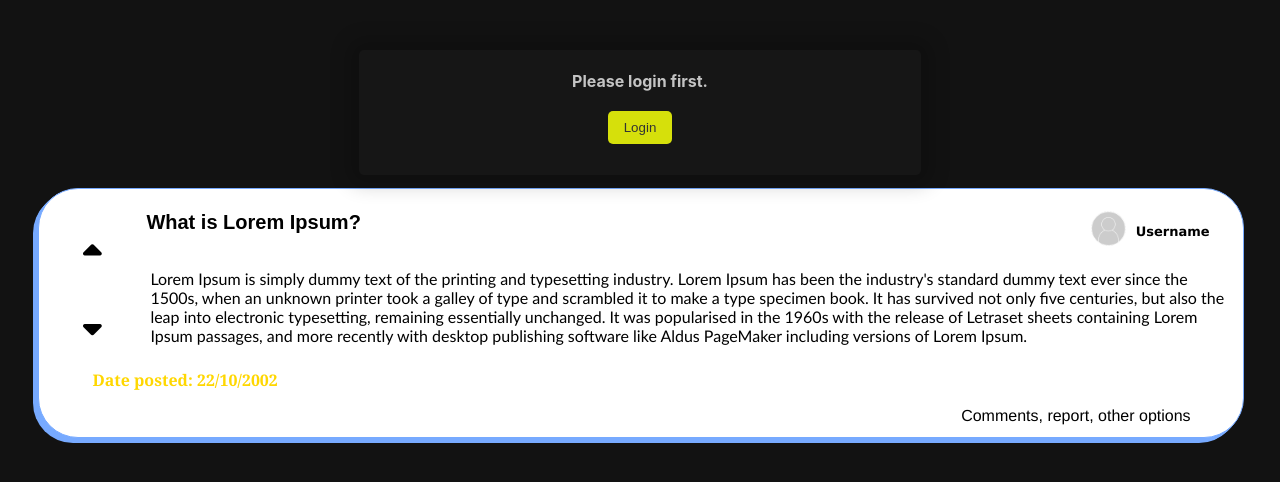
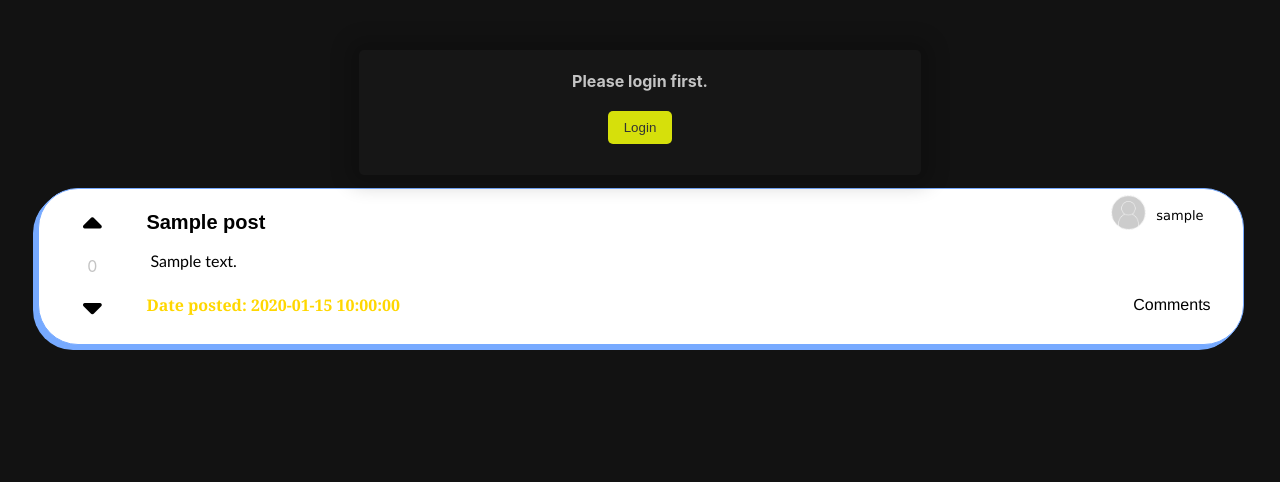
Before and after one commit to omega0verride/askepoka.al, a PHP site: page /home in a window 1280 px wide. Shown: the part 60-542 px from the top of the page. Run offline with PHP 8.4, Linux system fonts and the light colour scheme; tables that the repository leaves empty or names only in its code hold one stand-in row (values such as "Sample post"); some libraries are stand-ins or nearby versions.

Commit message:
added support to view user profiles, someone can view and edit his own details if logged in, fixed post 'card' structure, implemented backedn and samples for posts

```diff
--- a/assets/stylesheet.css
+++ b/assets/stylesheet.css
@@ -4,76 +4,6 @@ body {
   color: rgb(196, 196, 196);
   font-family: -apple-system, BlinkMacSystemFont, sans-serif;
 }
-
-.votes button {
-  background: #121212;
-  border-color: #d6e00b;
-}
-
-
-.card {
-  width: 94%;
-  text-align: center;
-  background-color: white;
-  border-radius: 40px;
-  margin: 1%;
-  margin-left: 3%;
-
-  border: 1px solid #77aaff;
-  box-shadow: -1px 1px #77aaff,
-    -2px 2px #77aaff,
-    -3px 3px #77aaff,
-    -4px 4px #77aaff,
-    -5px 5px #77aaff;
-}
-
-.card-title {
-  display: flex;
-  font-size: 20px;
-  color: black;
-  padding-top: 20px;
-  font-weight: 700;
-  padding-bottom: 10px;
-  font-family: Arial;
-  justify-content: space-between;
-}
-
-.card-content {
-  text-align: left;
-  padding: 5px;
-  color: black;
-  font-family: 'Gill Sans', 'Gill Sans MT', Calibri, 'Trebuchet MS', sans-serif;
-}
-
-.card-controls {
-  text-align: right;
-  padding-right: 50px;
-  padding-bottom: 10px;
-  color: rgb(0, 0, 0);
-  font-family: 'Franklin Gothic Medium', 'Arial Narrow', Arial, sans-serif;
-}
-
-.card-controls:hover {
-  color: blue
-}
-
-.votes {
-  float: left;
-  text-align: center;
-  width: 100px;
-  height: 100%;
-  padding-top: 40px;
-}
-
-
-#cnt {
-  color: white;
-  font-weight: bold;
-  font-size: 25px;
-  margin: 8px
-}
-
-
 
 .centered {
   margin-top: 50px;
@@ -221,31 +151,3 @@ body:not(.user-is-tabbing) textarea:focus {
     width: 500px;
   }
 }
-
-.avatar {
-  vertical-align: middle;
-  width: 35px;
-  height: 35px;
-  border-radius: 50%;
-}
-
-.posted-by-username {
-  font-size: 13px;
-  padding-left: 10px;
-}
-
-.posted-by-div {
-  display: flex;
-  flex-direction: row;
-  margin-right: 30px;
-  font-family: Verdana, Geneva, Tahoma, sans-serif;
-}
-
-.posted-date {
-  text-align: left;
-  margin-left: 50px;
-  font-family: Cambria, Cochin, Georgia, Times, 'Times New Roman', serif;
-  color: gold;
-  font-weight: bold;
-
-}
--- a/home/index.php
+++ b/home/index.php
@@ -9,6 +9,8 @@ require("../src/config.php");
     <meta name="viewport" content="width=device-width, initial-scale=1.0">
     <script src="https://kit.fontawesome.com/71d1e0d8c0.js" crossorigin="anonymous"></script>
     <link rel="stylesheet" type="text/css" href="/askepoka.al/assets/stylesheet.css" />
+    <link rel="stylesheet" type="text/css" href="posts_stylesheet.css" />
+    <script src="script.js"></script>
 </head>
 
 <body>
@@ -51,39 +53,112 @@ require("../src/config.php");
 
     <?php
     require(ROOT_DIR . "/src/auth.php");
-    if (checkAuth()) {
-        echo "<p><b>Welcome</b></p>";
-    } else {
+    if (!checkAuth()) {
         include(ROOT_DIR . "/templates/loginPrompt.php");
         loginPrompt(ROOT_URL . '/home');
+        // die();
     }
     ?>
 
-    <div class="card">
+    <?php
+    require(ROOT_DIR . "/src/database.php");
+    $sql = 'SELECT postID, title, content, username, timestampPosted FROM posts LIMIT 10';
+
+    try {
+        $stmt = $conn->prepare($sql);
+        $stmt->execute();
+        $results = $stmt->fetchAll();
+
+        // if ($row == null) {
+        //     echo "No posts!";
+        //     $_SESSION["error"] = "No posts found!";
+        //     // die();
+        // }
+        $postCNT = 0;
+        foreach ($results as $row) {
+            $postID = $row["postID"];
+            $postTitle = $row["title"];
+            $postContent = $row["content"];
+            $postUser = $row["username"];
+            $timestampPosted = $row["timestampPosted"];
+            $postCNT++;
+            echo '
+            <div class="card" id="post_'.$postID.'">
+            <table class="card-table">
+                <tr class="card-table">
+                    <td rowspan="3" colspan="1" class="card-table card-votes">
+                        <div class="votes">
+                            <div class="fa-solid fa-caret-up" style="color: black; font-size: 30px" onclick="upVote(1)"></div>
+                            <p class="post-cnt" id="post_1_cnt">0</p>
+                            <div class="fa-solid fa-caret-down" style="color: black; font-size: 30px" onclick="downVote(1)"></div>
+                        </div>
+                    </td>
+                    <td class="card-table card-title">
+                        '.$postTitle.'
+                    </td>
+                    <td  nowrap>
+                        <button onclick="location.href=\'/askepoka.al/account?username='.$postUser.'\'" class="card-button">
+                        <div class="posted-by-div"><img src="/askepoka.al/assets/images/defaultAvatar.jpg" alt="Avatar" class="avatar">
+                            <p class="posted-by-username">'.$postUser.'</p>
+                        </div>
+                        </button>
+                    </td>
+                </tr>
+                <tr class="card-table">
+                    <td colspan="3" class="card-table card-content">'.$postContent.'</td>
+                </tr>
+                <tr class="card-table">
+                    <td colspan="1" class="card-table card-date">
+                        <p class="posted-date">Date posted: '.$timestampPosted.'</p>
+                    </td colspan="1" class="card-table card-controls">
+                    <td nowrap class="card-table card-controls">
+                        Comments
+                    </td>
+                </tr>
+            </table>
+        </div>';
+        }
+    } catch (Exception $e) {
+        echo $e;
+    };
+
+    ?>
+
+
+    <!-- <div class="card" id="post_0">
         <table class="card-table">
             <tr class="card-table">
-                <td rowspan="2" class="card-table">
+                <td rowspan="3" colspan="1" class="card-table card-votes">
                     <div class="votes">
-                        <div class="fa-solid fa-caret-up" style="color: black; font-size: 30px"></div>
-                        <p id="cnt">0</p>
-                        <div class="fa-solid fa-caret-down" style="color: black; font-size: 30px"></div>
+                        <div class="fa-solid fa-caret-up" style="color: black; font-size: 30px" onclick="upVote(1)"></div>
+                        <p class="post-cnt" id="post_1_cnt">0</p>
+                        <div class="fa-solid fa-caret-down" style="color: black; font-size: 30px" onclick="downVote(1)"></div>
                     </div>
                 </td>
-                <td class="card-table card-title">What is Lorem Ipsum? <div class="posted-by-div"><img src="/askepoka.al/assets/images/defaultAvatar.jpg" alt="Avatar" class="avatar">
-                        <p class="posted-by-username">Username</p>
-                        <div>
+                <td class="card-table card-title">
+                    title123123123
+                </td>
+                <td  nowrap>
+                    <button onclick="location.href='/askepoka.al/account?username=admin1'" class="card-button">
+                    <div class="posted-by-div"><img src="/askepoka.al/assets/images/defaultAvatar.jpg" alt="Avatar" class="avatar">
+                        <p class="posted-by-username">user1</p>
+                    </div>
+                    </button>
                 </td>
             </tr>
             <tr class="card-table">
-                <td class="card-table card-content">Lorem Ipsum is simply dummy text of the printing and typesetting industry. Lorem Ipsum has been the industry's standard dummy text ever since the 1500s, when an unknown printer took a galley of type and scrambled it to make a type specimen book. It has survived not only five centuries, but also the leap into electronic typesetting, remaining essentially unchanged. It was popularised in the 1960s with the release of Letraset sheets containing Lorem Ipsum passages, and more recently with desktop publishing software like Aldus PageMaker including versions of Lorem Ipsum.</td>
+                <td colspan="3" class="card-table card-content">asdf</td>
             </tr>
             <tr class="card-table">
-                <td colspan="2" class="card-table card-controls">
-                    <p class="posted-date">Date posted: 22/10/2002</p>Comments, report, other options
+                <td colspan="1" class="card-table card-date">
+                    <p class="posted-date">Date posted: 22/10/2002</p>
+                </td colspan="1" class="card-table card-controls">
+                <td nowrap class="card-table card-controls">
+                    Comments
                 </td>
             </tr>
         </table>
-    </div>
+    </div> -->
 </body>
 
 </html>
--- /dev/null
+++ b/home/posts_stylesheet.css
@@ -0,0 +1,116 @@
+/* td {
+    border: 1px solid red;
+} */
+.votes button {
+    background: #121212;
+    border-color: #d6e00b;
+  }
+
+
+  .card {
+    width: 94%;
+    text-align: center;
+    background-color: white;
+    border-radius: 40px;
+    margin: 1%;
+    margin-left: 3%;
+
+    border: 1px solid #77aaff;
+    box-shadow: -1px 1px #77aaff,
+      -2px 2px #77aaff,
+      -3px 3px #77aaff,
+      -4px 4px #77aaff,
+      -5px 5px #77aaff;
+  }
+
+  .card-title {
+    width: 100%;
+    display: flex;
+    font-size: 20px;
+    color: black;
+    padding-top: 20px;
+    font-weight: 700;
+    padding-bottom: 10px;
+    font-family: Arial;
+    justify-content: space-between;
+  }
+
+  .card-content {
+    width: 100%;
+    text-align: left;
+    padding: 5px;
+    color: black;
+    font-family: 'Gill Sans', 'Gill Sans MT', Calibri, 'Trebuchet MS', sans-serif;
+  }
+
+  .card-date {
+    width: 100%;
+    padding-bottom: 10px;
+    color: rgb(0, 0, 0);
+    text-align: left;
+    font-family: Cambria, Cochin, Georgia, Times, 'Times New Roman', serif;
+    color: gold;
+    font-weight: bold;
+  }
+
+  .card-controls {
+    text-align: right;
+    padding-right: 30px;
+    padding-bottom: 10px;
+    color: rgb(0, 0, 0);
+    font-family: 'Franklin Gothic Medium', 'Arial Narrow', Arial, sans-serif;
+  }
+
+  .card-controls:hover {
+    color: blue
+  }
+
+  .card-votes{
+
+  }
+  .votes {
+    float: left;
+    text-align: center;
+    width: 100px;
+    height: 100%;
+  }
+
+  .avatar {
+    vertical-align: middle;
+    width: 35px;
+    height: 35px;
+    border-radius: 50%;
+  }
+
+  .posted-by-username {
+    font-size: 13px;
+    padding-left: 10px;
+  }
+
+  .posted-by-div {
+    float: right;
+    display: flex;
+    flex-direction: row;
+    margin-right: 30px;
+    font-family: Verdana, Geneva, Tahoma, sans-serif;
+  }
+
+  .posted-by-username:hover{
+      color: blue;
+  }
+
+  .card-button{
+      background-color: none;
+      border: none;
+      background: none;
+  }
+
+
+  .card-button:hover{
+    color: blue;
+}
+
+
+  .post-cnt{
+
+  }
--- /dev/null
+++ b/home/script.js
@@ -0,0 +1,7 @@
+function upVote(post_id){
+    // document.getElementById("post_"+post_id+"_cnt")
+}
+
+function downVote(){
+
+}
```
Also changed, not shown: account/index.php (+33 -0 lines), includes/database_setup.php (+27 -3 lines).
